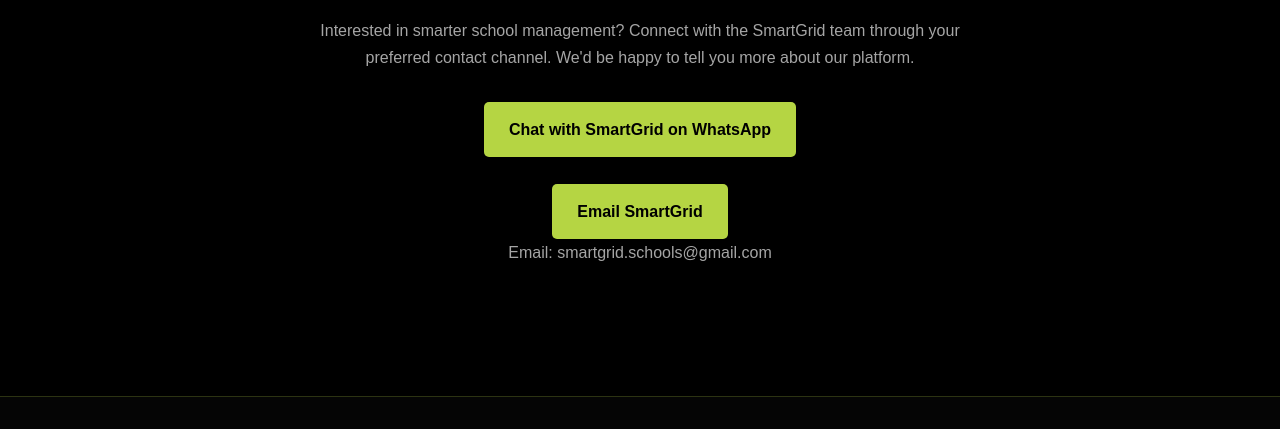
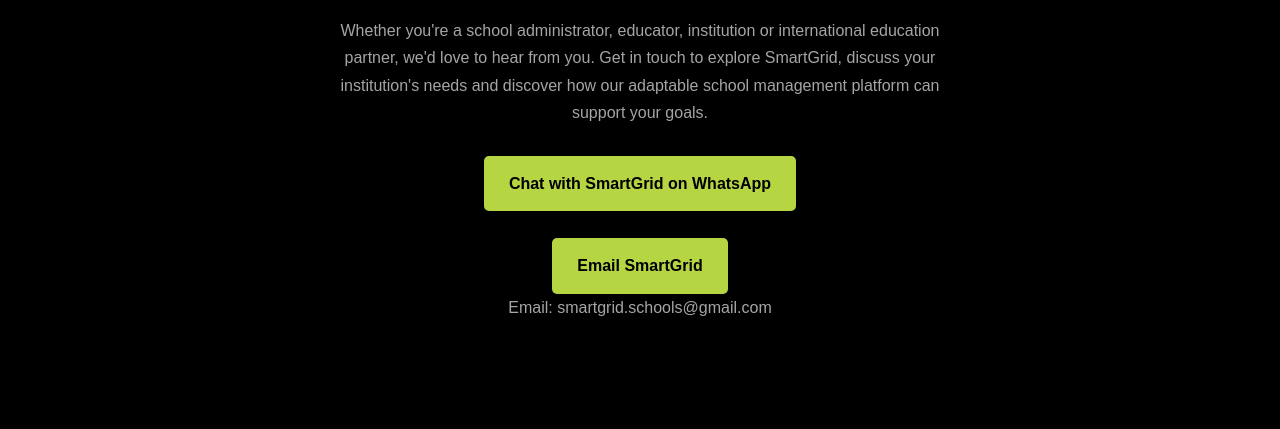
Before and after one commit to rngetich555-collab/smartgrid-website, a plain HTML site: page index.html in a window 1280 px wide. Shown: the part 4719-5148 px from the top of the page. Drawn offline with Linux system fonts and the light colour scheme.

Commit message:
Revise welcome message and add engagement paragraphImprove global SmartGrid contact and enquiries section
Updated the welcome message and added a new paragraph to enhance engagement with potential users.

```diff
--- a/index.html
+++ b/index.html
@@ -911,16 +911,19 @@
                 The Future of School Management
             </div>
 
-            <h2>
-                Welcome to <span>SmartGrid.</span>
-            </h2>
+         <h2>
+    Connect with <span>SmartGrid.</span>
+</h2>
 
-            <p>
-                Interested in smarter school management?
-                Connect with the SmartGrid team through your preferred
-                contact channel. We'd be happy to tell you more about
-                our platform.
-            </p>
+<p>
+    Whether you're a school administrator, educator,
+    institution or international education partner,
+    we'd love to hear from you.
+
+    Get in touch to explore SmartGrid, discuss your
+    institution's needs and discover how our adaptable
+    school management platform can support your goals.
+</p>
 
             <a href="https://wa.me/254784670803?text=Hello%20SmartGrid%2C%20I%27d%20like%20to%20learn%20more%20about%20your%20school%20management%20platform."
                class="button button-primary"
```
